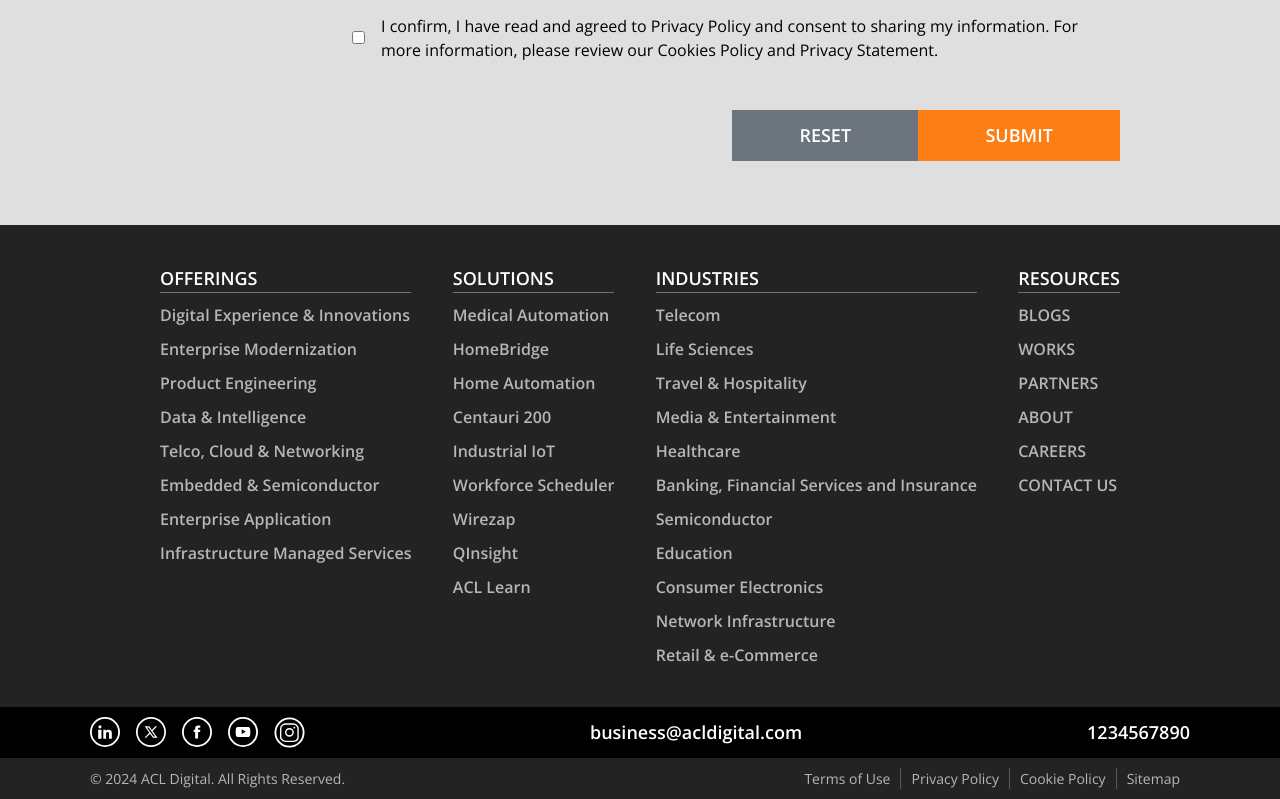
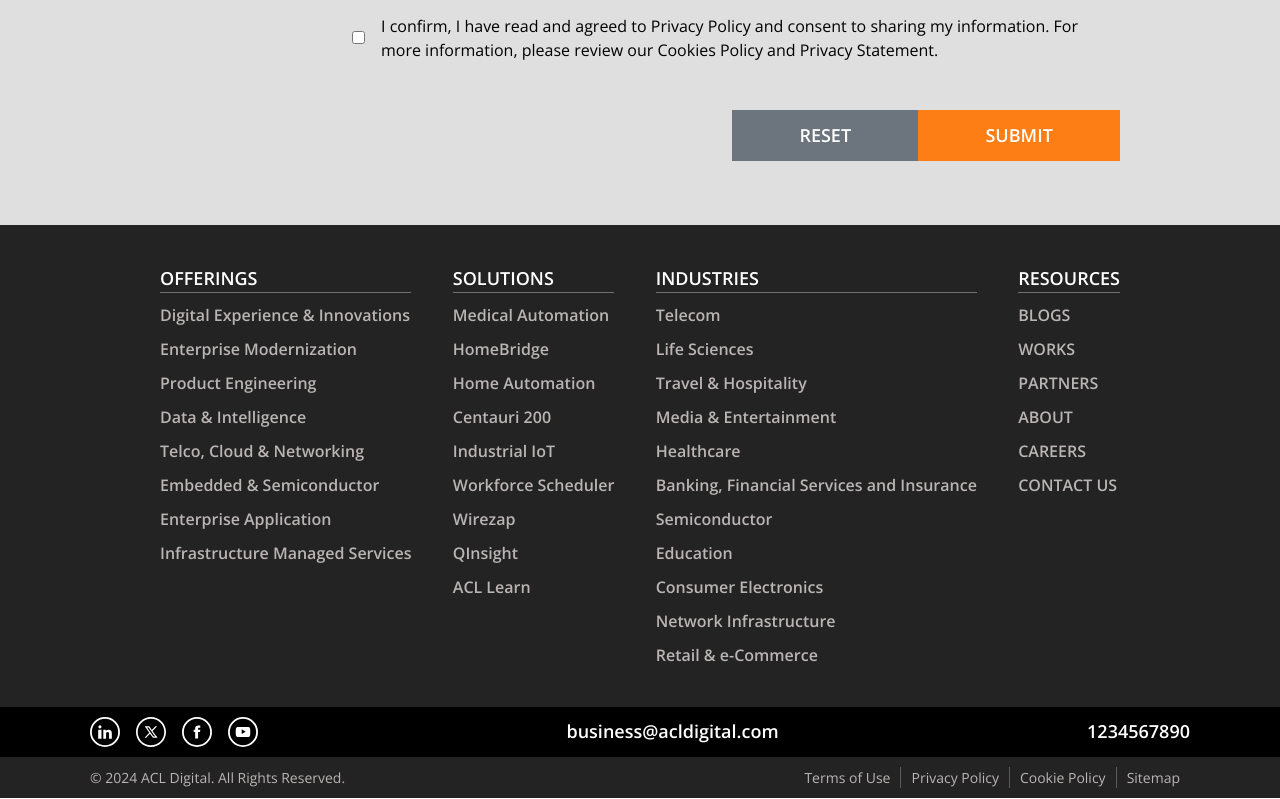
Before and after one commit to Pranjal2237/jntechno, a Next.js app: page / in a window 1280 px wide. Shown: the part 3705-4504 px from the top of the page. Built offline with nearby package versions, Linux system fonts and the light colour scheme.

Commit message:
insta change

```diff
--- a/components/footer/index.jsx
+++ b/components/footer/index.jsx
@@ -1,7 +1,7 @@
 import { footer } from '@/constant'
 import React from 'react'
 import '../../styles/global.css'
-import {  facebook, instagram, linkedin, twitter, youtube } from '@/public'
+import {  facebook, linkedin, twitter, youtube } from '@/public'
 import Image from 'next/image'
 import Link from 'next/link'
 
@@ -26,7 +26,7 @@ const Footer = () => {
     <div className='social_box'>
         <div>
           {
-            [linkedin,twitter,facebook,youtube,instagram].map((image)=>(
+            [linkedin,twitter,facebook,youtube].map((image)=>(
               <div>
                 <Link href="/"><Image src={image} /></Link>
               </div>
--- a/public/index.js
+++ b/public/index.js
@@ -87,7 +87,7 @@ export {default as cybersecurity} from './assets/Cybersecurity.jpg'
 export {default as dataDriven} from './assets/Data-Driven.jpg'
 export {default as footerImage} from './assets/footer-image.svg'
 export {default as facebook} from './assets/facebook.svg'
-export {default as instagram} from './assets/Instagram.svg'
+// export {default as instagram} from './assets/Instagram.svg'
 export {default as linkedin} from './assets/linkedin.svg'
 export {default as twitter} from './assets/twitter.svg'
 export {default as youtube} from './assets/youtube.svg'
```
